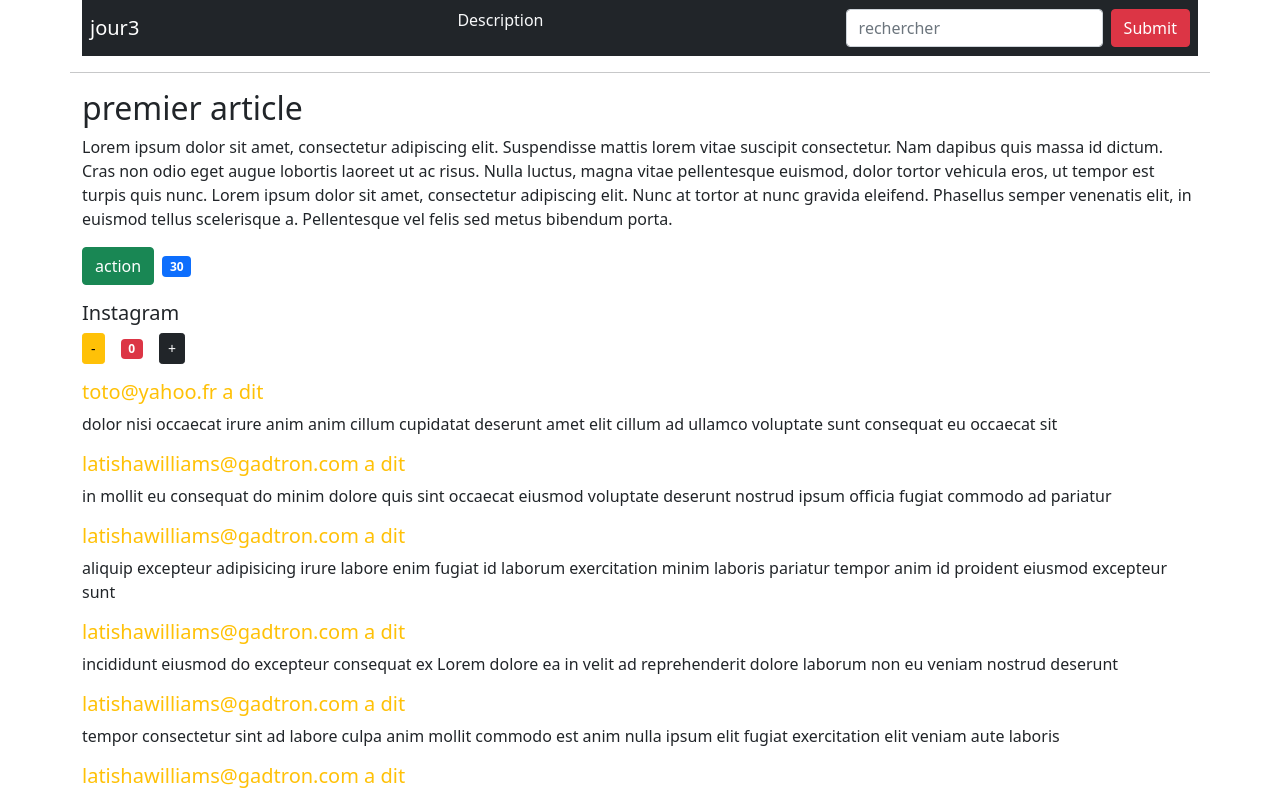
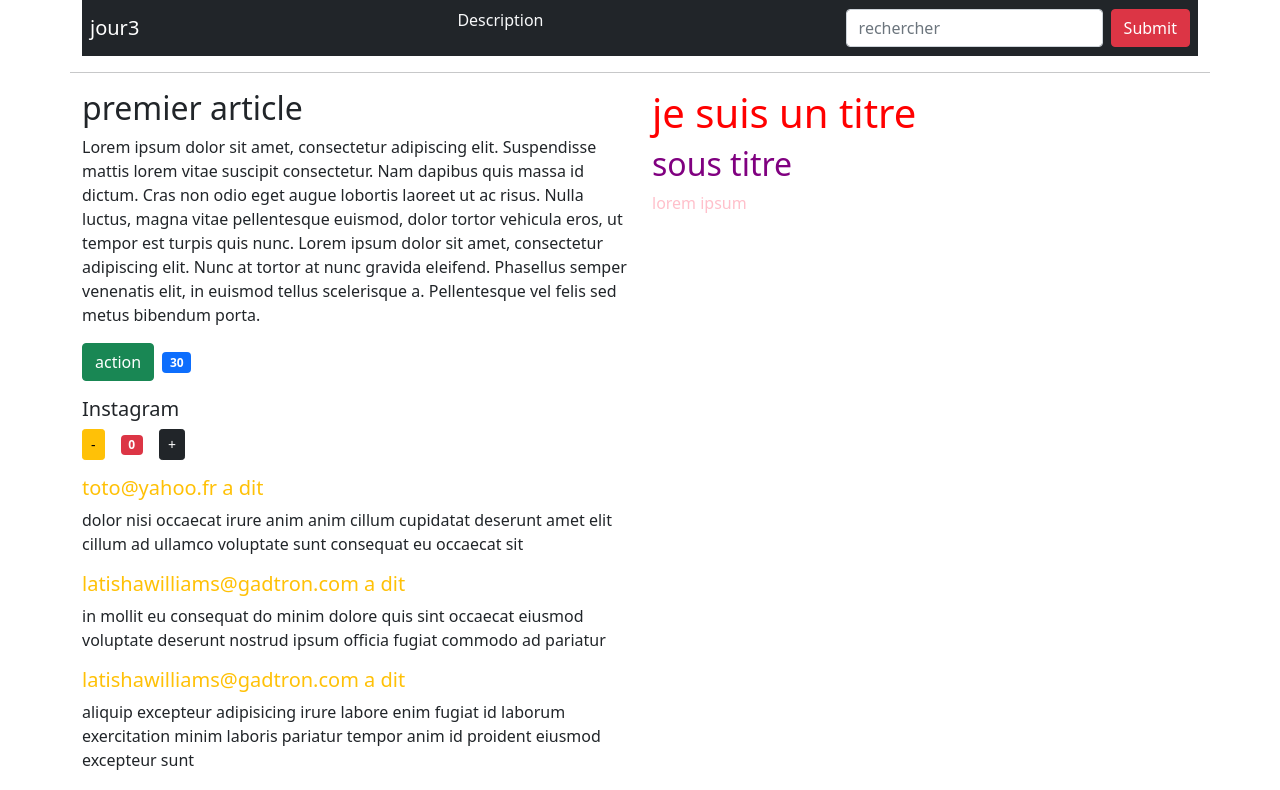
Before and after one commit to webdevproformation/angular-3wa-sept21, an Angular app in the folder semaine2/: page / in a window 1280 px wide. Shown: the top 790 px of the page. Built offline with nearby package versions, Linux system fonts and the light colour scheme.

Commit message:
style css et portée du css sur les composants

```diff
--- a/semaine2/src/app/app.component.ts
+++ b/semaine2/src/app/app.component.ts
@@ -13,10 +13,18 @@ import { Component } from '@angular/core';
           <p class="text-light info" >Description</p>
         </menu>
         <hr>
-        <jour3-article></jour3-article>
+      </section>
+      <section class="row">
+        <div class="col-6">
+          <jour3-article></jour3-article>
+        </div>
+        <div class="col-6">
+          <jour3-style></jour3-style>
+        </div>
       </section>
   </div>`
 })
 export class AppComponent {
   title = 'jour3';
 }
+// rdv 14h06 bon appétit !!!!!!!!
--- a/semaine2/src/app/app.module.ts
+++ b/semaine2/src/app/app.module.ts
@@ -7,6 +7,7 @@ import { LikeComponent } from './jour3/like.component';
 import { CommentaireComponent } from './jour3/commentaire.component';
 import { InstagramComponent } from './jour3/instagram.component';
 import { MenuComponent } from './jour3/menu.component';
+import { StyleComponent } from './jour3/style.component';
 
 
 @NgModule({
@@ -16,7 +17,8 @@ import { MenuComponent } from './jour3/menu.component';
     LikeComponent,
     CommentaireComponent,
     InstagramComponent,
-    MenuComponent
+    MenuComponent,
+    StyleComponent
   ],
   imports: [
     BrowserModule
--- /dev/null
+++ b/semaine2/src/app/jour3/style.component.ts
@@ -0,0 +1,33 @@
+import { Component, OnInit, ViewEncapsulation } from '@angular/core';
+
+@Component({
+  selector: 'jour3-style',
+  encapsulation:ViewEncapsulation.Emulated ,
+  // faire en sorte que le css du composant va déborder sur les autres composants None
+  // par défaut Emulated
+  template: `
+    <h1>je suis un titre</h1>
+    <h2>sous titre</h2>
+    <p>lorem ipsum </p>
+  `,
+  styles: [
+    `h1{
+      color:red;
+    }
+    h2{
+      color:purple;
+    }
+    p{
+      color: pink;
+    }
+    `
+  ]
+})
+export class StyleComponent implements OnInit {
+
+  constructor() { }
+
+  ngOnInit(): void {
+  }
+
+}
```
Also changed, not shown: 1 other file (tests, documents, lock files or other folders).
